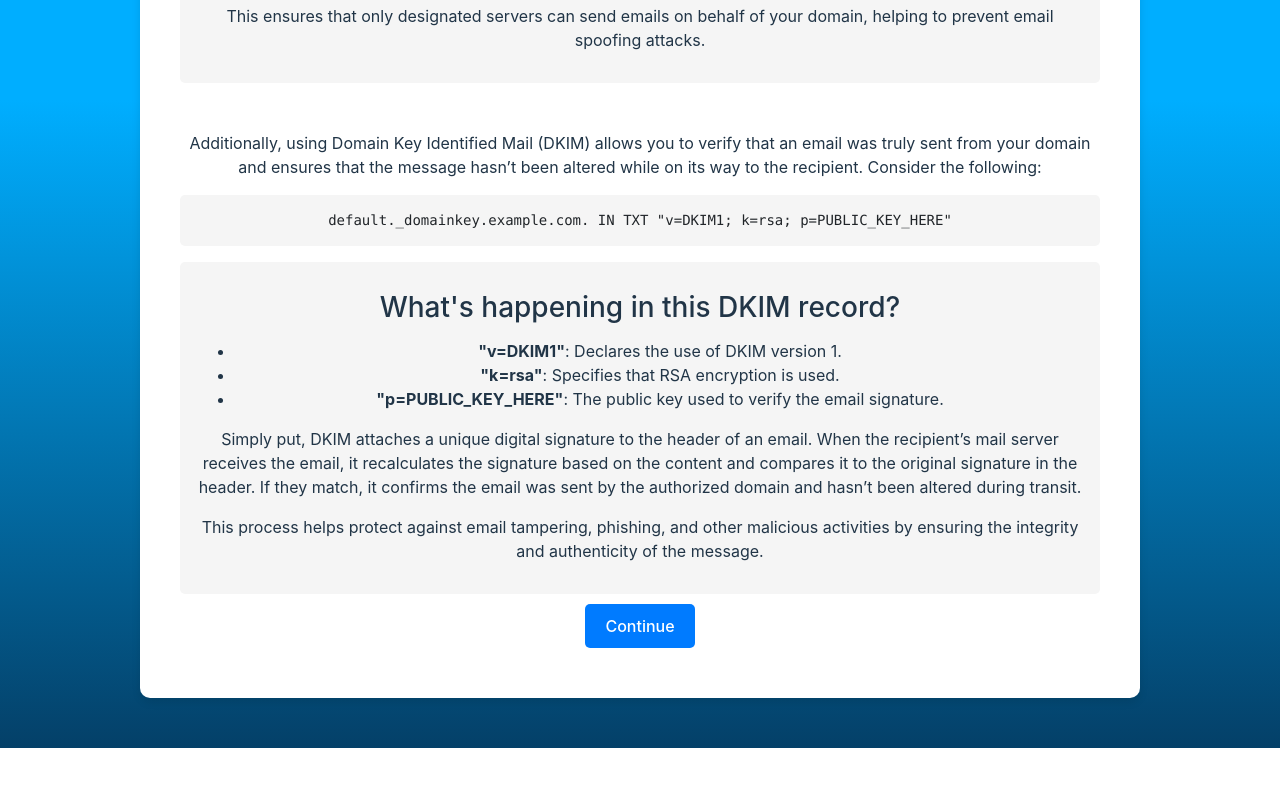
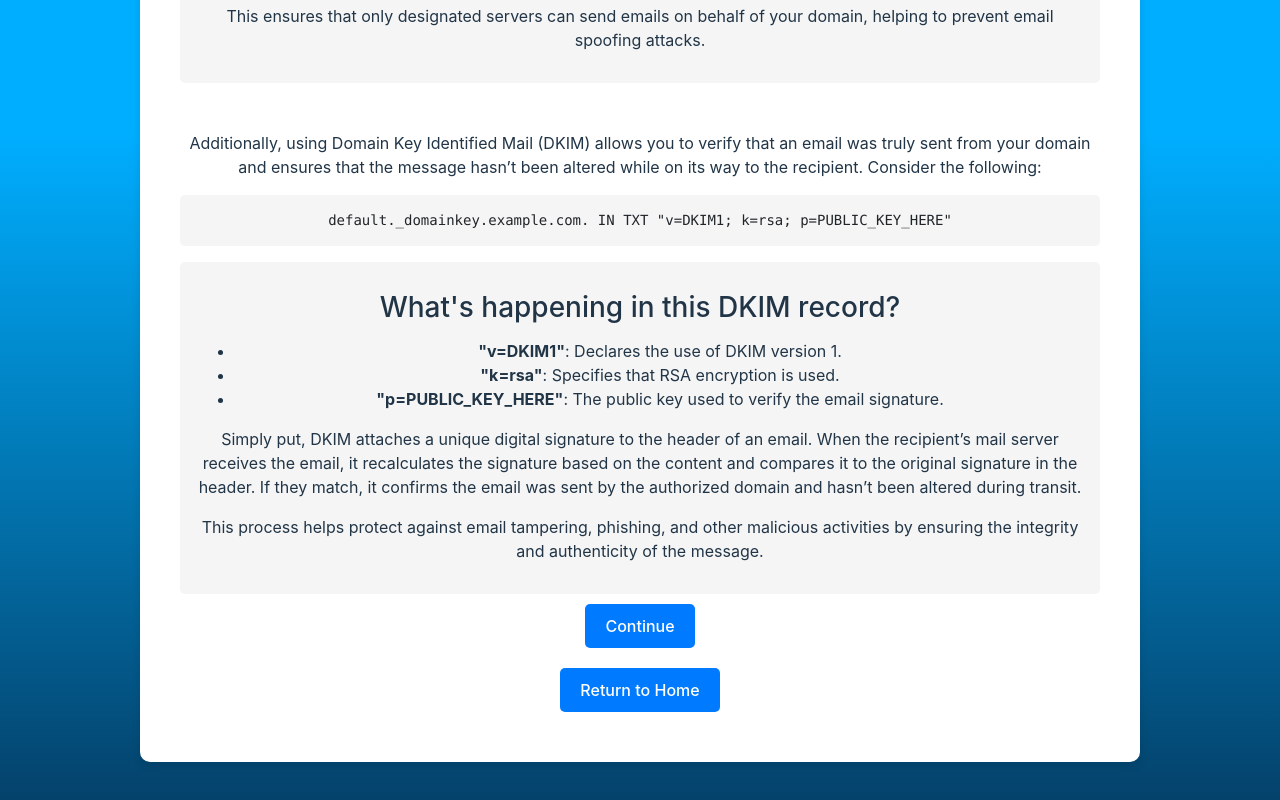
Before and after one commit to angelohoeung/Cybersecurity-Training-Platform, a React (Vite) app: page /EmailspoofDemo6 in a window 1280 px wide. Shown: the part 548-1348 px from the top of the page. Before the commit the page ends 1296 px from the top, so only its background shows below. Built offline with nearby package versions, Linux system fonts and the light colour scheme.

Commit message:
Update EmailspoofDemo6.jsx

```diff
--- a/src/pages/EmailspoofDemo6.jsx
+++ b/src/pages/EmailspoofDemo6.jsx
@@ -96,6 +96,7 @@ const EmailspoofDemo6 = ({ token }) => {
       </div>
 
       <button onClick={handleNext} className="button">Continue</button>
+      <button onClick={handleNext} className="button">Return to Home</button>
     </div>
   );
 };
```
